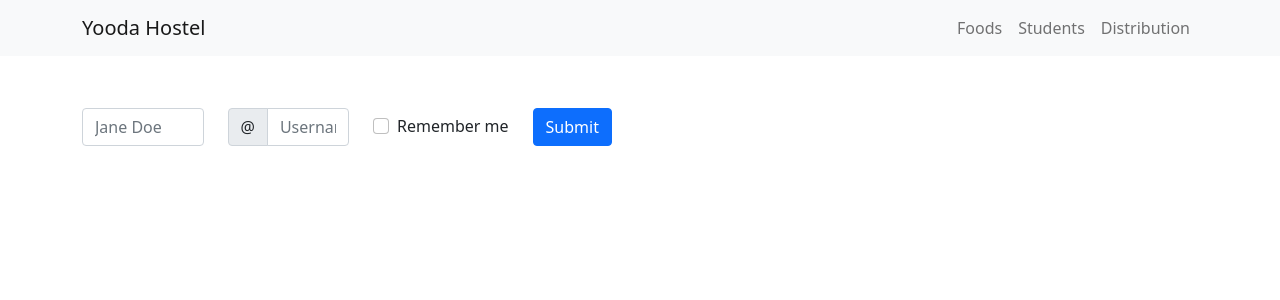
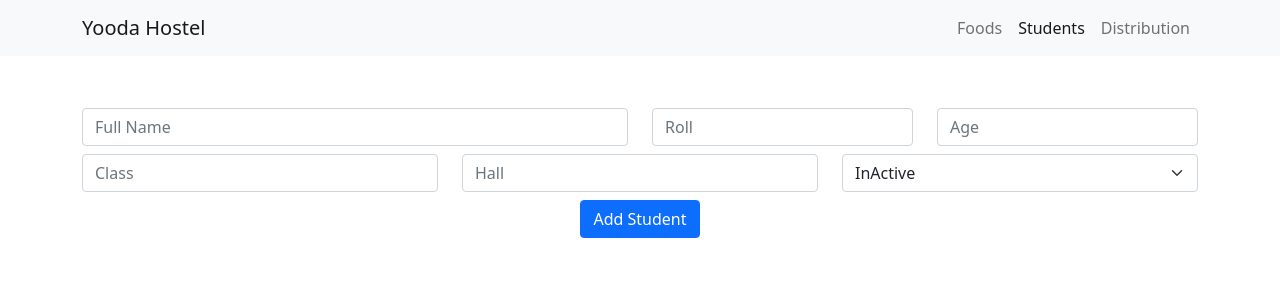
Before and after one commit to romjanxr/Yooda-Hostel, a React (Create React App) app: page /students in a window 1280 px wide. Shown: the top 300 px of the page. Built offline with nearby package versions, Linux system fonts and the light colour scheme.

Commit message:
foods functionalities are done

```diff
--- a/src/App.js
+++ b/src/App.js
@@ -11,6 +11,7 @@ function App() {
       <Header />
       <Routes>
         <Route path="/" element={<Foods />} />
+        <Route path="/foods" element={<Foods />} />
         <Route path="/students" element={<Students />} />
       </Routes>
     </div>
--- a/src/Components/Foods/FoodShowcase.js
+++ b/src/Components/Foods/FoodShowcase.js
@@ -1,12 +1,28 @@
 import React, { useState } from "react";
 import { Table, Button } from "react-bootstrap";
 import FoodUpdate from "./FoodUpdate";
+import axios from "axios";
 
-const FoodShowcase = ({ foodsItem, setDependency }) => {
+const FoodShowcase = ({
+  foodsItem,
+  setDependency,
+  pageCount,
+  page,
+  setPage,
+}) => {
   const [show, setShow] = useState(false);
   const [selectedFood, setSelectedFood] = useState({});
+
   const handleClose = () => setShow(false);
   const handleShow = () => setShow(true);
+
+  const handleDelete = id => {
+    axios.delete(`http://localhost:5000/foods/${id}`).then(res => {
+      if (res.data.deletedCount) {
+        setDependency(Math.random());
+      }
+    });
+  };
   return (
     <div>
       <Table striped bordered hover responsive>
@@ -38,7 +54,13 @@ const FoodShowcase = ({ foodsItem, setDependency }) => {
                 </Button>
               </td>
               <td>
-                <Button variant="danger" size="sm">
+                <Button
+                  variant="danger"
+                  size="sm"
+                  onClick={() => {
+                    handleDelete(food._id);
+                  }}
+                >
                   Delete
                 </Button>
               </td>
@@ -46,6 +68,21 @@ const FoodShowcase = ({ foodsItem, setDependency }) => {
           ))}
         </tbody>
       </Table>
+      <div className="text-center">
+        {[...Array(pageCount).keys()].map(n => (
+          <button
+            className={
+              n === page
+                ? "btn btn-primary me-1"
+                : "border border-primary btn btn-light me-2"
+            }
+            key={n}
+            onClick={() => setPage(n)}
+          >
+            {n + 1}
+          </button>
+        ))}
+      </div>
       <FoodUpdate
         food={selectedFood}
         handleClose={handleClose}
--- a/src/Components/Foods/FoodUpdate.js
+++ b/src/Components/Foods/FoodUpdate.js
@@ -6,8 +6,6 @@ const FoodUpdate = ({ handleClose, show, food, setDependency }) => {
   const { _id, name, price } = food;
   const nameRef = useRef();
   const priceRef = useRef();
-
-  console.log(_id);
 
   const handleUpdate = e => {
     e.preventDefault();
--- a/src/Components/Foods/Foods.js
+++ b/src/Components/Foods/Foods.js
@@ -14,19 +14,26 @@ const Foods = () => {
   const [foods, setFoods] = useState({});
   const [foodsItem, setFoodsItem] = useState([]);
   const [dependency, setDependency] = useState("");
+  const [pageCount, setPageCount] = useState(0);
+  const [page, setPage] = useState(0);
+  const size = 10;
 
   useEffect(() => {
     axios
-      .get("http://localhost:5000/foods")
-      .then(res => setFoodsItem(res.data));
-  }, [dependency]);
-  console.log(foods);
+      .get(`http://localhost:5000/foods?page=${page}&&size=${size}`)
+      .then(res => {
+        setFoodsItem(res.data.foods);
+        const count = res.data.count;
+        const pageNumber = Math.ceil(count / 10);
+        setPageCount(pageNumber);
+      });
+  }, [dependency, page]);
 
   const handleSubmit = e => {
     e.preventDefault();
     axios.post("http://localhost:5000/foods", foods).then(res => {
       if (res.data.insertedId) {
-        alert("Food Added Successfully");
+        setFoods({});
         setDependency(Math.random());
       } else {
         alert("Something Went Wrong Please Try Again");
@@ -62,7 +69,7 @@ const Foods = () => {
                 <InputGroup.Text>$</InputGroup.Text>
                 <FormControl
                   required
-                  type="number"
+                  type="text"
                   id="price"
                   placeholder="Price"
                   name="foods[price]"
@@ -77,7 +84,13 @@ const Foods = () => {
           </Row>
         </Form>
       </div>
-      <FoodShowcase foodsItem={foodsItem} setDependency={setDependency} />
+      <FoodShowcase
+        pageCount={pageCount}
+        foodsItem={foodsItem}
+        setDependency={setDependency}
+        page={page}
+        setPage={setPage}
+      />
     </div>
   );
 };
--- a/src/Components/Header/Header.js
+++ b/src/Components/Header/Header.js
@@ -1,17 +1,26 @@
 import React from "react";
 import { Container, Nav, Navbar } from "react-bootstrap";
+import { NavLink } from "react-router-dom";
 
 const Header = () => {
   return (
     <Navbar bg="light" variant="light">
       <Container>
-        <Navbar.Brand href="/foods">Yooda Hostel</Navbar.Brand>
+        <Navbar.Brand as={NavLink} to="/foods">
+          Yooda Hostel
+        </Navbar.Brand>
         <Navbar.Toggle />
         <Navbar.Collapse className="justify-content-end">
           <Nav>
-            <Nav.Link href="/foods">Foods</Nav.Link>
-            <Nav.Link href="/students">Students</Nav.Link>
-            <Nav.Link href="/distribution">Distribution</Nav.Link>
+            <Nav.Link as={NavLink} to="/foods">
+              Foods
+            </Nav.Link>
+            <Nav.Link as={NavLink} to="/students">
+              Students
+            </Nav.Link>
+            <Nav.Link as={NavLink} to="/distribution">
+              Distribution
+            </Nav.Link>
           </Nav>
         </Navbar.Collapse>
       </Container>
--- a/src/Components/Students/Students.js
+++ b/src/Components/Students/Students.js
@@ -1,4 +1,4 @@
-import React from "react";
+import React, { useState } from "react";
 import {
   Button,
   Col,
@@ -9,38 +9,114 @@ import {
 } from "react-bootstrap";
 
 const Students = () => {
+  const [students, setStudents] = useState({});
+  const handleSubmit = e => {
+    e.preventDefault();
+  };
+
   return (
     <div className="container my-5">
-      <div className="w-50">
-        <Form>
+      <div>
+        <Form onSubmit={handleSubmit}>
           <Row className="align-items-center">
-            <Col sm={3} className="my-1">
-              <Form.Label htmlFor="inlineFormInputName" visuallyHidden>
-                Name
+            <Col sm={6} className="my-1">
+              <Form.Label htmlFor="name" visuallyHidden>
+                Full Name
               </Form.Label>
-              <Form.Control id="inlineFormInputName" placeholder="Jane Doe" />
+              <Form.Control
+                required
+                type="text"
+                id="name"
+                placeholder="Full Name"
+                name="students[name]"
+                value={students.name || ""}
+                onChange={e =>
+                  setStudents({ ...students, name: e.target.value })
+                }
+              />
             </Col>
             <Col sm={3} className="my-1">
-              <Form.Label htmlFor="inlineFormInputGroupUsername" visuallyHidden>
-                Username
+              <Form.Label htmlFor="roll" visuallyHidden>
+                Roll
               </Form.Label>
               <InputGroup>
-                <InputGroup.Text>@</InputGroup.Text>
                 <FormControl
-                  id="inlineFormInputGroupUsername"
-                  placeholder="Username"
+                  required
+                  type="number"
+                  id="roll"
+                  placeholder="Roll"
+                  name="students[roll]"
+                  value={students.roll || ""}
+                  onChange={e =>
+                    setStudents({ ...students, roll: e.target.value })
+                  }
                 />
               </InputGroup>
             </Col>
-            <Col xs="auto" className="my-1">
-              <Form.Check
-                type="checkbox"
-                id="autoSizingCheck2"
-                label="Remember me"
-              />
+            <Col sm={3} className="my-1">
+              <Form.Label htmlFor="age" visuallyHidden>
+                Age
+              </Form.Label>
+              <InputGroup>
+                <FormControl
+                  required
+                  type="number"
+                  id="age"
+                  placeholder="Age"
+                  name="students[age]"
+                  value={students.age || ""}
+                  onChange={e =>
+                    setStudents({ ...students, age: e.target.value })
+                  }
+                />
+              </InputGroup>
             </Col>
-            <Col xs="auto" className="my-1">
-              <Button type="submit">Submit</Button>
+            <Col sm={4} className="my-1">
+              <Form.Label htmlFor="class" visuallyHidden>
+                Class
+              </Form.Label>
+              <InputGroup>
+                <FormControl
+                  required
+                  type="text"
+                  id="class"
+                  placeholder="Class"
+                  name="students[class]"
+                  value={students.class || ""}
+                  onChange={e =>
+                    setStudents({ ...students, class: e.target.value })
+                  }
+                />
+              </InputGroup>
+            </Col>
+            <Col sm={4} className="my-1">
+              <Form.Label htmlFor="hall" visuallyHidden>
+                Hall
+              </Form.Label>
+              <InputGroup>
+                <FormControl
+                  required
+                  type="text"
+                  id="hall"
+                  placeholder="Hall"
+                  name="students[hall]"
+                  value={students.hall || ""}
+                  onChange={e =>
+                    setStudents({ ...students, hall: e.target.value })
+                  }
+                />
+              </InputGroup>
+            </Col>
+            <Col sm={4} className="my-1">
+              <InputGroup>
+                <Form.Select aria-label="Select Status">
+                  <option value="1">InActive</option>
+                  <option value="2">Active</option>
+                </Form.Select>
+              </InputGroup>
+            </Col>
+            <Col className="my-1 text-center">
+              <Button type="submit">Add Student</Button>
             </Col>
           </Row>
         </Form>
```
